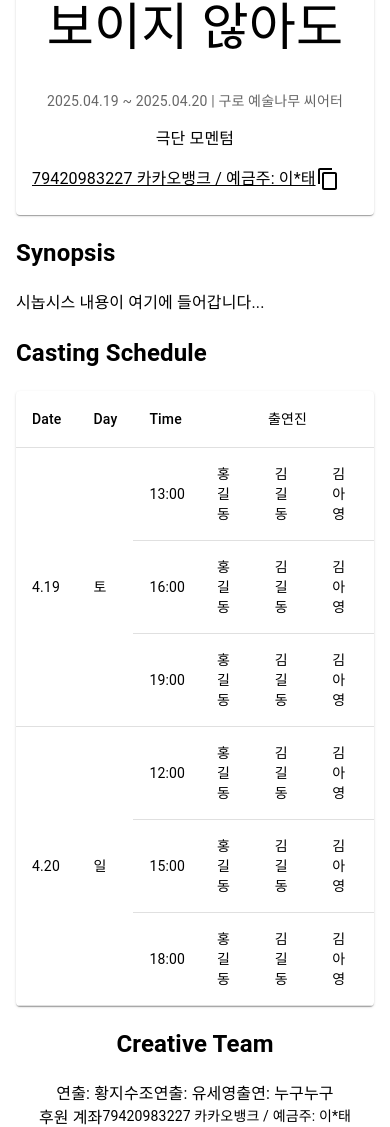
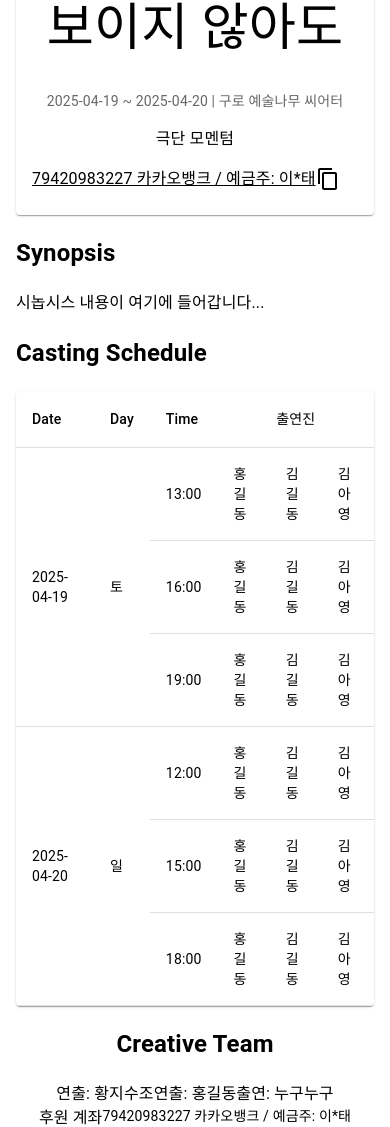
Before and after one commit to we-are-momentum/momentum-web, a React (Vite) app: page /momentum-web/performances/20250001 in a window 390 px wide. Shown: the part 414-1541 px from the top of the page. Built offline with nearby package versions, Linux system fonts and the light colour scheme.

Commit message:
✨ feat: PerformanceDetail 페이지 추가 및 ResponsiveAppBar의 링크 수정, Header 및 PerformanceDetail 컴포넌트 삭제

```diff
--- a/src/components/ResponsiveAppBar.jsx
+++ b/src/components/ResponsiveAppBar.jsx
@@ -22,7 +22,7 @@ function ResponsiveAppBar() {
     >
       <Container maxWidth='xl'>
         <Toolbar disableGutters>
-          <Link to='/' style={{ marginRight: '8px', height: '70px' }}>
+          <Link to='/performances' style={{ marginRight: '8px', height: '70px' }}>
             <img
               src={logoSrc} // 로고 이미지 경로를 여기에 입력하세요
               alt='Logo'
--- a/src/layouts/Header.jsx
+++ /dev/null
@@ -1,10 +0,0 @@
-const Header = () => {
-  return (
-    <header className='fixed top-0 left-0 w-full bg-white shadow-md z-50 flex justify-between items-center p-4 h-16'>
-      <h1 className='text-xl font-bold'>momentum</h1>
-      <button className='text-xl'>&#9776;</button> {/* 햄버거 메뉴 */}
-    </header>
-  )
-}
-
-export default Header
--- a/src/pages/PerformanceDetail.jsx
+++ /dev/null
@@ -1,123 +0,0 @@
-import PerformanceStaffs from '@/components/PerformanceStaffs'
-import PerformancePoster from '@/components/PerformancePoster'
-import PerformanceSchedule from '@/components/PerformanceSchedule'
-import PerformanceSynopsis from '@/components/PerformanceSynopsis'
-import { Container, Typography } from '@mui/material'
-import { useParams } from 'react-router-dom'
-
-const PerformanceDetail = () => {
-  const { id } = useParams()
-  const performanceId = parseInt(id, 10)
-  const location = window.location
-  const basename = location.pathname.startsWith('/momentum-web') ? '/momentum-web' : ''
-
-  // const performance = useSelector((state: RootState) =>
-  //   state.performances.performances.find((perf) => perf.id === performanceId),
-  // )
-  const roka = {
-    teamA: ['신기은', '임현준', '조강형'],
-    teamB: ['김현수', '박동효', '조명식'],
-  }
-
-  const kpa = { teamA: ['양희승', '김재혁', '양정모'], teamB: ['이경태', '이원찬', '김민수'] }
-
-  const goddess = {
-    teamA: ['양초롱'],
-    teamB: ['황지수'],
-  }
-  const specialGuest = '김하연'
-
-  const performancesData = [
-    {
-      id: 20250001,
-      title: '보이지 않아도',
-      company: '극단 모멘텀',
-      date: '2025.04.19 ~ 2025.04.20',
-      location: '구로 예술나무 씨어터',
-      image: `${basename}/logo_dark.png`,
-      supportInfo: '79420983227 카카오뱅크 / 예금주: 이*태',
-      accountNumber: '79420983227 카카오뱅크',
-      synopsis: '시놉시스 내용이 여기에 들어갑니다...',
-      schedule: [
-        {
-          date: '4.19',
-          day: '토',
-          groups: [
-            {
-              round: '1',
-              time: '13:00',
-              actors: ['홍길동', '김길동', '김아영'],
-            },
-            {
-              round: '2',
-              time: '16:00',
-              actors: ['홍길동', '김길동', '김아영'],
-            },
-            {
-              round: '3',
-              time: '19:00',
-              actors: ['홍길동', '김길동', '김아영'],
-            },
-          ],
-        },
-        {
-          date: '4.20',
-          day: '일',
-          groups: [
-            {
-              round: '4',
-              time: '12:00',
-              actors: ['홍길동', '김길동', '김아영'],
-            },
-            {
-              round: '5',
-              time: '15:00',
-              actors: ['홍길동', '김길동', '김아영'],
-            },
-            {
-              round: '6',
-              time: '18:00',
-              actors: ['홍길동', '김길동', '김아영'],
-            },
-          ],
-        },
-      ],
-      staffs: [
-        { role: '연출', name: '황지수' },
-        { role: '조연출', name: '유세영' },
-        { role: '출연', name: '누구누구' },
-      ],
-    },
-    // 다른 공연 데이터 추가 가능
-  ]
-  const performance = performancesData.find((perf) => perf.id === performanceId)
-
-  if (!performance) {
-    return (
-      <Container sx={{ mt: 4 }}>
-        <Typography variant='h4' gutterBottom>
-          공연 정보를 찾을 수 없습니다.
-        </Typography>
-      </Container>
-    )
-  }
-
-  return (
-    <div className='max-w-2xl mx-auto p-4'>
-      <PerformancePoster
-        title={performance.title}
-        date={performance.date}
-        location={performance.location}
-        company={performance.company}
-        supportInfo={performance.supportInfo}
-        image={performance.image}
-        accountNumber={performance.accountNumber}
-      />
-      <PerformanceSynopsis synopsis={performance.synopsis} />
-      <PerformanceSchedule schedule={performance.schedule} />
-      <PerformanceStaffs staffs={performance.staffs} />
-    </div>
-  )
-}
-
-export default PerformanceDetail
--- /dev/null
+++ b/src/pages/PerformanceDetail.tsx
@@ -0,0 +1,125 @@
+import PerformanceStaffs from '@/components/PerformanceStaffs'
+import PerformancePoster from '@/components/PerformancePoster'
+import PerformanceSchedule from '@/components/PerformanceSchedule'
+import PerformanceSynopsis from '@/components/PerformanceSynopsis'
+import { Container, Typography } from '@mui/material'
+import { useParams } from 'react-router-dom'
+import { useSelector } from 'react-redux'
+import { RootState } from '@/store'
+
+const PerformanceDetail = () => {
+  const { id } = useParams()
+  const performanceId = parseInt(id, 10)
+  const location = window.location
+  const basename = location.pathname.startsWith('/momentum-web') ? '/momentum-web' : ''
+
+  const performance = useSelector((state: RootState) =>
+    state.performances.performances.find((perf) => perf.id === performanceId),
+  )
+  const roka = {
+    teamA: ['신기은', '임현준', '조강형'],
+    teamB: ['김현수', '박동효', '조명식'],
+  }
+
+  const kpa = { teamA: ['양희승', '김재혁', '양정모'], teamB: ['이경태', '이원찬', '김민수'] }
+
+  const goddess = {
+    teamA: ['양초롱'],
+    teamB: ['황지수'],
+  }
+  const specialGuest = '김하연'
+
+  // const performancesData = [
+  //   {
+  //     id: 20250001,
+  //     title: '보이지 않아도',
+  //     company: '극단 모멘텀',
+  //     date: '2025.04.19 ~ 2025.04.20',
+  //     location: '구로 예술나무 씨어터',
+  //     image: `${basename}/logo_dark.png`,
+  //     supportInfo: '79420983227 카카오뱅크 / 예금주: 이*태',
+  //     accountNumber: '79420983227 카카오뱅크',
+  //     synopsis: '시놉시스 내용이 여기에 들어갑니다...',
+  //     schedule: [
+  //       {
+  //         date: '4.19',
+  //         day: '토',
+  //         groups: [
+  //           {
+  //             round: '1',
+  //             time: '13:00',
+  //             actors: ['홍길동', '김길동', '김아영'],
+  //           },
+  //           {
+  //             round: '2',
+  //             time: '16:00',
+  //             actors: ['홍길동', '김길동', '김아영'],
+  //           },
+  //           {
+  //             round: '3',
+  //             time: '19:00',
+  //             actors: ['홍길동', '김길동', '김아영'],
+  //           },
+  //         ],
+  //       },
+  //       {
+  //         date: '4.20',
+  //         day: '일',
+  //         groups: [
+  //           {
+  //             round: '4',
+  //             time: '12:00',
+  //             actors: ['홍길동', '김길동', '김아영'],
+  //           },
+  //           {
+  //             round: '5',
+  //             time: '15:00',
+  //             actors: ['홍길동', '김길동', '김아영'],
+  //           },
+  //           {
+  //             round: '6',
+  //             time: '18:00',
+  //             actors: ['홍길동', '김길동', '김아영'],
+  //           },
+  //         ],
+  //       },
+  //     ],
+  //     staffs: [
+  //       { role: '연출', name: '황지수' },
+  //       { role: '조연출', name: '유세영' },
+  //       { role: '출연', name: '누구누구' },
+  //     ],
+  //   },
+  //   // 다른 공연 데이터 추가 가능
+  // ]
+  // const performance = performancesData.find((perf) => perf.id === performanceId)
+
+  if (!performance) {
+    return (
+      <Container sx={{ mt: 4 }}>
+        <Typography variant='h4' gutterBottom>
+          공연 정보를 찾을 수 없습니다.
+        </Typography>
+      </Container>
+    )
+  }
+
+  return (
+    <div className='max-w-2xl mx-auto p-4'>
+      <PerformancePoster
+        title={performance.title}
+        date={performance.date}
+        location={performance.location}
+        company={performance.company}
+        supportInfo={performance.supportInfo}
+        image={performance.image}
+        accountNumber={performance.accountNumber}
+      />
+      <PerformanceSynopsis synopsis={performance.synopsis} />
+      <PerformanceSchedule schedule={performance.schedule} />
+      <PerformanceStaffs staffs={performance.staffs} />
+    </div>
+  )
+}
+
+export default PerformanceDetail
--- a/src/router/index.jsx
+++ b/src/router/index.jsx
@@ -13,11 +13,21 @@ function AppRouter() {
   return (
     <Router basename={basename}>
       <Routes>
+        {/* <Route
+          path='/'
+          element={
+            isMobile ? (
+              <Navigate to={'/performances'} />
+            ) : (
+              <ResponsiveLayout mobileComponent={<Home />} desktopComponent={<Home />} />
+            )
+          }
+        /> */}
         <Route
           path='/'
           element={
             isMobile ? (
-              <Navigate to={'/performances'} />
+              <Navigate to={'/performances/20250001'} />
             ) : (
               <ResponsiveLayout mobileComponent={<Home />} desktopComponent={<Home />} />
             )
```
